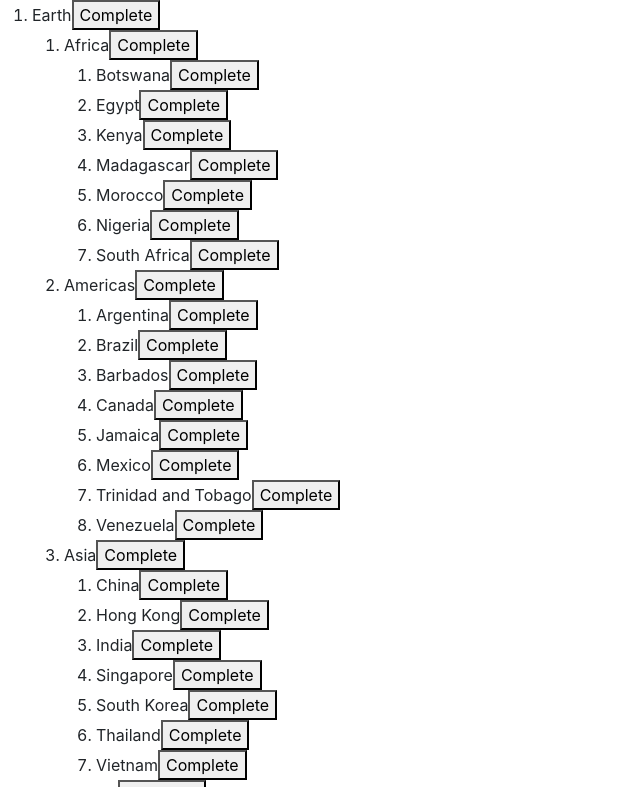
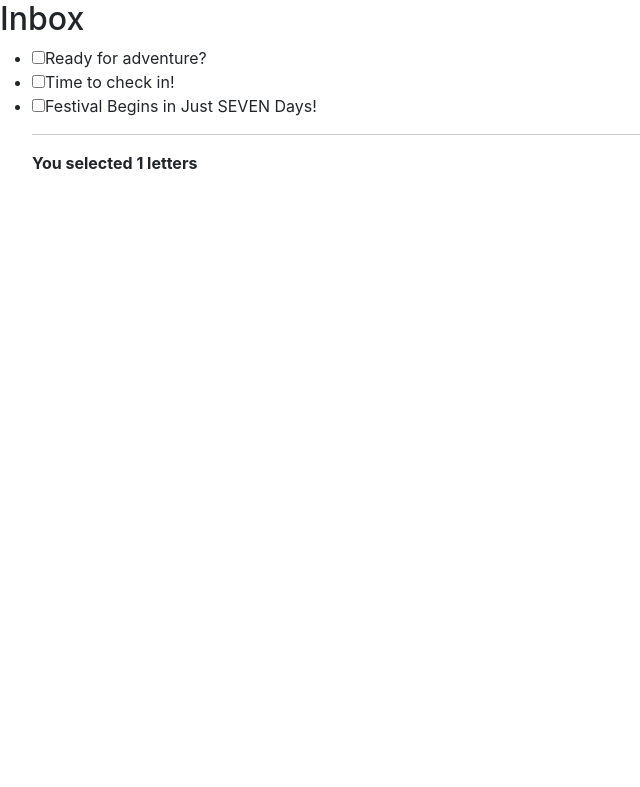
Before and after one commit to nishanmazumder/todo-react, a React (Create React App) app: page / in a window 1280 px wide. Shown: the top 787 px of the page, without its empty margins (0-640 px from the left). Built offline with nearby package versions, Linux system fonts and the light colour scheme.

Commit message:
multi added

```diff
--- /dev/null
+++ b/src/components/jsx/Multi/App.js
@@ -0,0 +1,40 @@
+import { useState } from 'react';
+import { letters } from './data.js';
+import Letter from './Letter.js';
+
+export default function MailClient() {
+  const [selectedId, setSelectedId] = useState(null);
+
+  // TODO: allow multiple selection
+  const selectedCount = 1;
+
+  function handleToggle(toggledId) {
+    // TODO: allow multiple selection
+    setSelectedId(toggledId);
+  }
+
+  return (
+    <>
+      <h2>Inbox</h2>
+      <ul>
+        {letters.map(letter => (
+          <Letter
+            key={letter.id}
+            letter={letter}
+            isSelected={
+              // TODO: allow multiple selection
+              letter.id === selectedId
+            }
+            onToggle={handleToggle}
+          />
+        ))}
+        <hr />
+        <p>
+          <b>
+            You selected {selectedCount} letters
+          </b>
+        </p>
+      </ul>
+    </>
+  );
+}
--- /dev/null
+++ b/src/components/jsx/Multi/Letter.js
@@ -0,0 +1,22 @@
+export default function Letter({
+   letter,
+   onToggle,
+   isSelected,
+ }) {
+   return (
+     <li className={
+       isSelected ? 'selected' : ''
+     }>
+       <label>
+         <input
+           type="checkbox"
+           checked={isSelected}
+           onChange={() => {
+             onToggle(letter.id);
+           }}
+         />
+         {letter.subject}
+       </label>
+     </li>
+   )
+ }
--- /dev/null
+++ b/src/components/jsx/Multi/data.js
@@ -0,0 +1,13 @@
+export const letters = [{
+   id: 0,
+   subject: 'Ready for adventure?',
+   isStarred: true,
+ }, {
+   id: 1,
+   subject: 'Time to check in!',
+   isStarred: false,
+ }, {
+   id: 2,
+   subject: 'Festival Begins in Just SEVEN Days!',
+   isStarred: false,
+ }];
--- a/src/index.js
+++ b/src/index.js
@@ -20,7 +20,8 @@
 // import Immer from "./components/jsx/TaskAPPImmer/App";
 // import FormSubmit from "./components/jsx/Form/App";
 // import EditProfile from "./components/jsx/Form/Profiler";
-import TravelPlan from "./components/jsx/Nested/App";
+// import TravelPlan from "./components/jsx/Nested/App";
+import MailClient from "./components/jsx/Multi/App";
 
 import reportWebVitals from "./reportWebVitals";
 
@@ -46,7 +47,8 @@
       {/* <Immer/> */}
       {/* <FormSubmit/> */}
       {/* <EditProfile/> */}
-      <TravelPlan />
+      {/* <TravelPlan /> */}
+      <MailClient />
    </React.StrictMode>
 );
 
```
